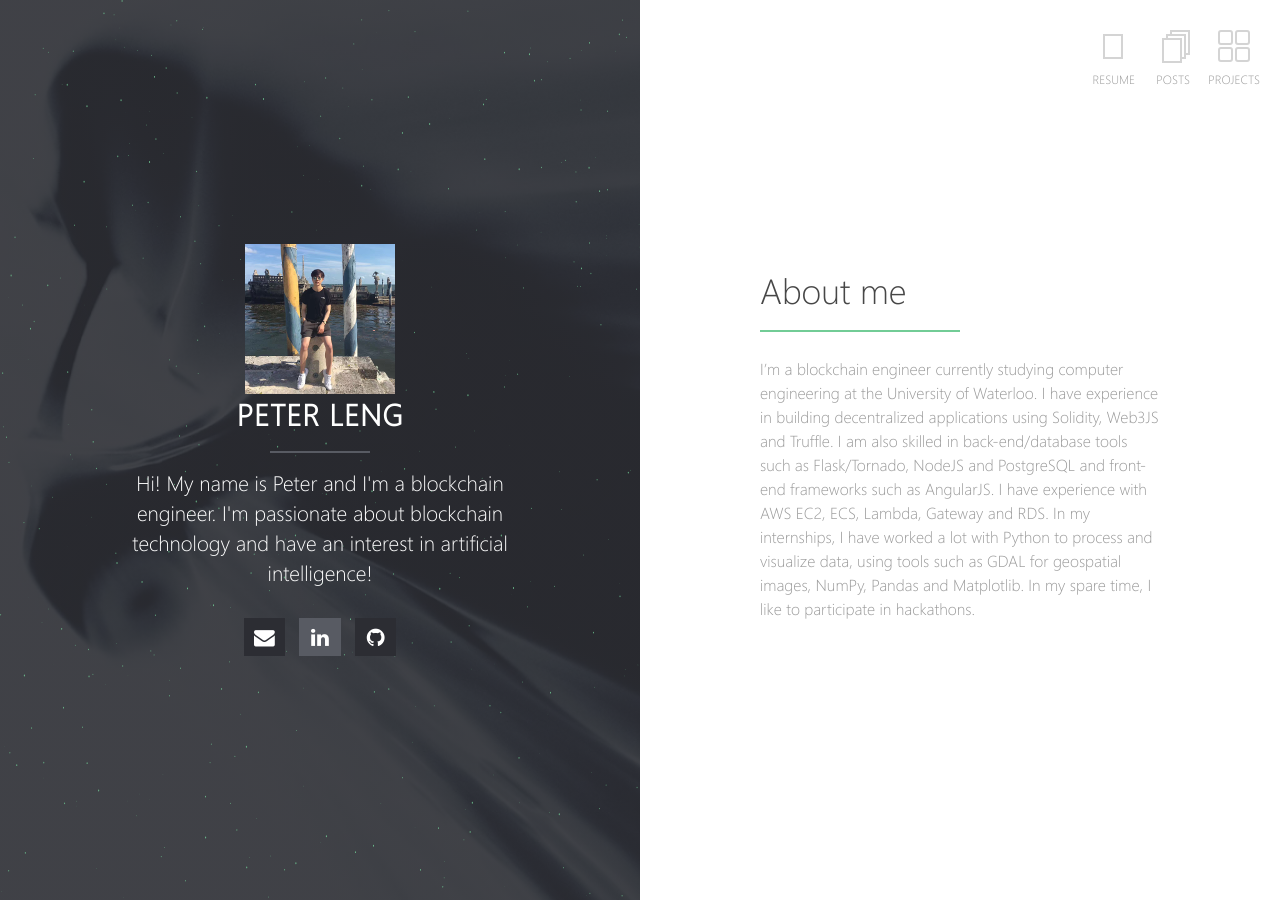
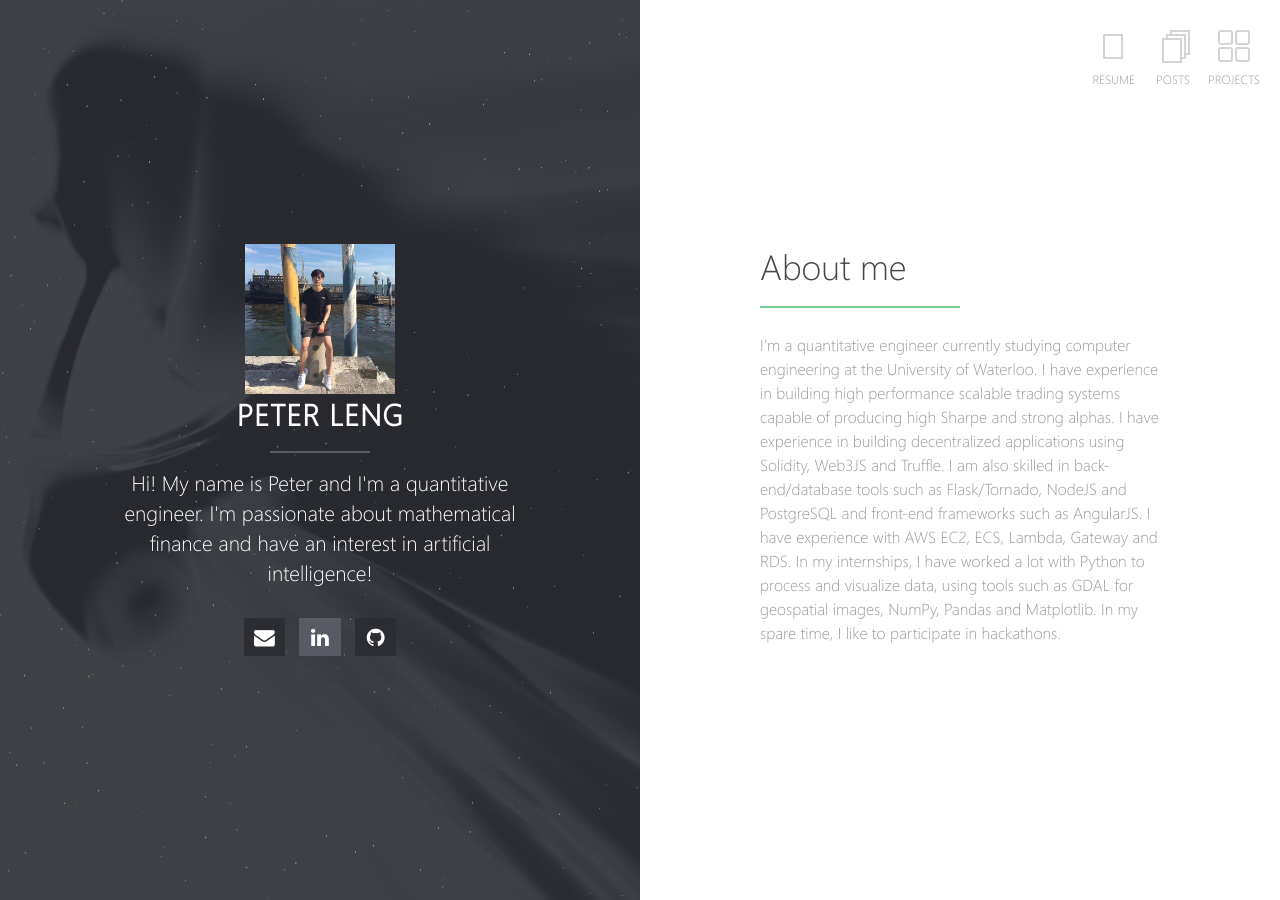
Before and after one commit to PeterL328/blog, a Jekyll site: the page built from index.md, in a window 1280 px wide. Built offline with Jekyll 4.4.1, drawn with Linux system fonts in a browser that asks for light colours; our own code applies the rules of GitHub Pages for plain Markdown files.

Commit message:
Update page

```diff
--- a/_config.yml
+++ b/_config.yml
@@ -1,6 +1,6 @@
 # Site
 title: Peter Leng
-description: Hi! My name is Peter and I'm a blockchain engineer. I'm passionate about blockchain technology and have an interest in artificial intelligence!
+description: Hi! My name is Peter and I'm a quantitative engineer. I'm passionate about mathematical finance and have an interest in artificial intelligence!
 url: http://peterleng.com
 logo: profile.png                     # Site logo
 locale: en_US
--- a/index.md
+++ b/index.md
@@ -3,4 +3,4 @@ layout: home
 ---
 # About me
 
-I'm a blockchain engineer currently studying computer engineering at the University of Waterloo. I have experience in building decentralized applications using Solidity, Web3JS and Truffle. I am also skilled in back-end/database tools such as Flask/Tornado, NodeJS and PostgreSQL and front-end frameworks such as AngularJS. I have experience with AWS EC2, ECS, Lambda, Gateway and RDS. In my internships, I have worked a lot with Python to process and visualize data, using tools such as GDAL for geospatial images, NumPy, Pandas and Matplotlib. In my spare time, I like to participate in hackathons.
+I'm a quantitative engineer currently studying computer engineering at the University of Waterloo. I have experience in building high performance scalable trading systems capable of producing high Sharpe and strong alphas. I have experience in building decentralized applications using Solidity, Web3JS and Truffle. I am also skilled in back-end/database tools such as Flask/Tornado, NodeJS and PostgreSQL and front-end frameworks such as AngularJS. I have experience with AWS EC2, ECS, Lambda, Gateway and RDS. In my internships, I have worked a lot with Python to process and visualize data, using tools such as GDAL for geospatial images, NumPy, Pandas and Matplotlib. In my spare time, I like to participate in hackathons.
```
